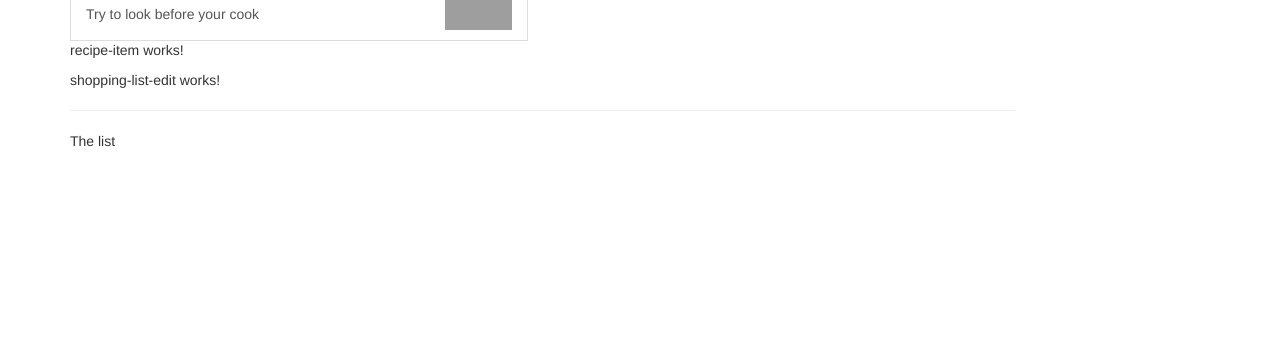
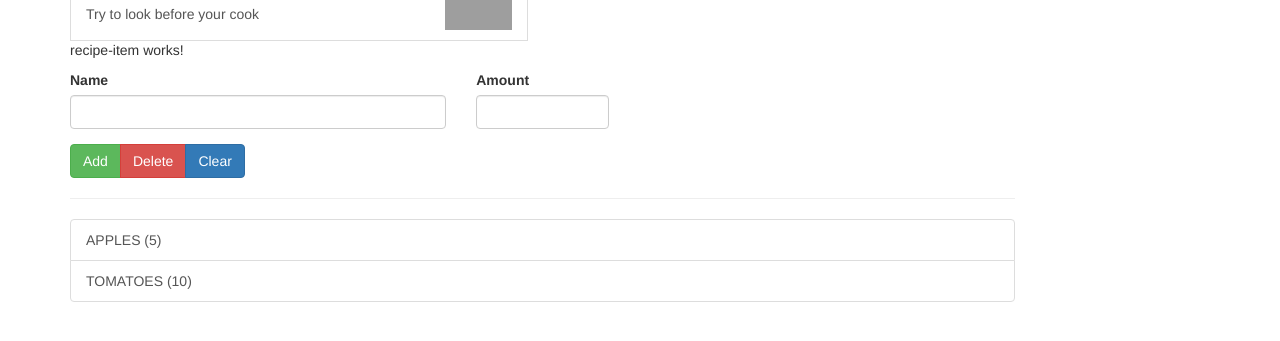
Before and after one commit to naleninoi/udemy, an Angular app: page / in a window 1280 px wide. Shown: the part 249-590 px from the top of the page. Built offline with nearby package versions, Linux system fonts and the light colour scheme; grey boxes are pictures that could not be loaded.

Commit message:
Lesson 60

```diff
--- a/src/app/components/recipe-book/recipe-list/recipe-list.component.ts
+++ b/src/app/components/recipe-book/recipe-list/recipe-list.component.ts
@@ -1,5 +1,5 @@
 import { Component, OnInit } from '@angular/core';
-import { Recipe } from '../recipe.model';
+import { Recipe } from '../../../models/recipe.model';
 
 @Component({
   selector: 'app-recipe-list',
--- a/src/app/components/shopping-list/shopping-list-edit/shopping-list-edit.component.html
+++ b/src/app/components/shopping-list/shopping-list-edit/shopping-list-edit.component.html
@@ -1 +1,25 @@
-<p>shopping-list-edit works!</p>
+<div class="row">
+    <div class="col-xs-12">
+        <form>
+            <div class="row">
+                <div class="col-sm-5 form-group">
+                    <label for="name">Name</label>
+                    <input type="text" id="name" class="form-control">
+                </div>
+                <div class="col-sm-2 form-group">
+                    <label for="amount">Amount</label>
+                    <input type="number" id="amount" class="form-control">
+                </div>
+            </div>
+            <div class="row">
+                <div class="col-xs-12">
+                    <div class="btn-group">
+                        <button class="btn btn-success" type="submit">Add</button>
+                        <button class="btn btn-danger" type="button">Delete</button>
+                        <button class="btn btn-primary" type="button">Clear</button>
+                    </div>
+                </div>
+            </div>
+        </form>
+    </div>
+</div>
--- a/src/app/components/shopping-list/shopping-list-view/shopping-list-view.component.html
+++ b/src/app/components/shopping-list/shopping-list-view/shopping-list-view.component.html
@@ -2,6 +2,13 @@
     <div class="col-xs-10">
         <app-shopping-list-edit></app-shopping-list-edit>
         <hr>
-        <p>The list </p>
+        <ul class="list-group">
+            <a class="list-group-item"
+            style="cursor: pointer;"
+            *ngFor="let ingredient of ingredients"
+            >
+            {{ingredient.name | uppercase}} ({{ingredient.amount}})
+        </a>
+        </ul>
     </div>
 </div>
--- a/src/app/components/shopping-list/shopping-list-view/shopping-list-view.component.ts
+++ b/src/app/components/shopping-list/shopping-list-view/shopping-list-view.component.ts
@@ -1,4 +1,5 @@
 import { Component, OnInit } from '@angular/core';
+import { Ingredient } from 'src/app/models/ingredient.model';
 
 @Component({
   selector: 'app-shopping-list-view',
@@ -7,6 +8,11 @@ import { Component, OnInit } from '@angular/core';
 })
 export class ShoppingListViewComponent implements OnInit {
 
+  ingredients: Ingredient[] = [
+    new Ingredient('apples', 5),
+    new Ingredient('tomatoes', 10)
+  ];
+
   constructor() { }
 
   ngOnInit(): void {
--- /dev/null
+++ b/src/app/models/ingredient.model.ts
@@ -0,0 +1,3 @@
+export class Ingredient {
+    constructor(public name: string, public amount: number) {}
+}
```
Also changed, not shown: src/app/models/recipe.model.ts (renamed from src/app/components/recipe-book/recipe.model.ts).
